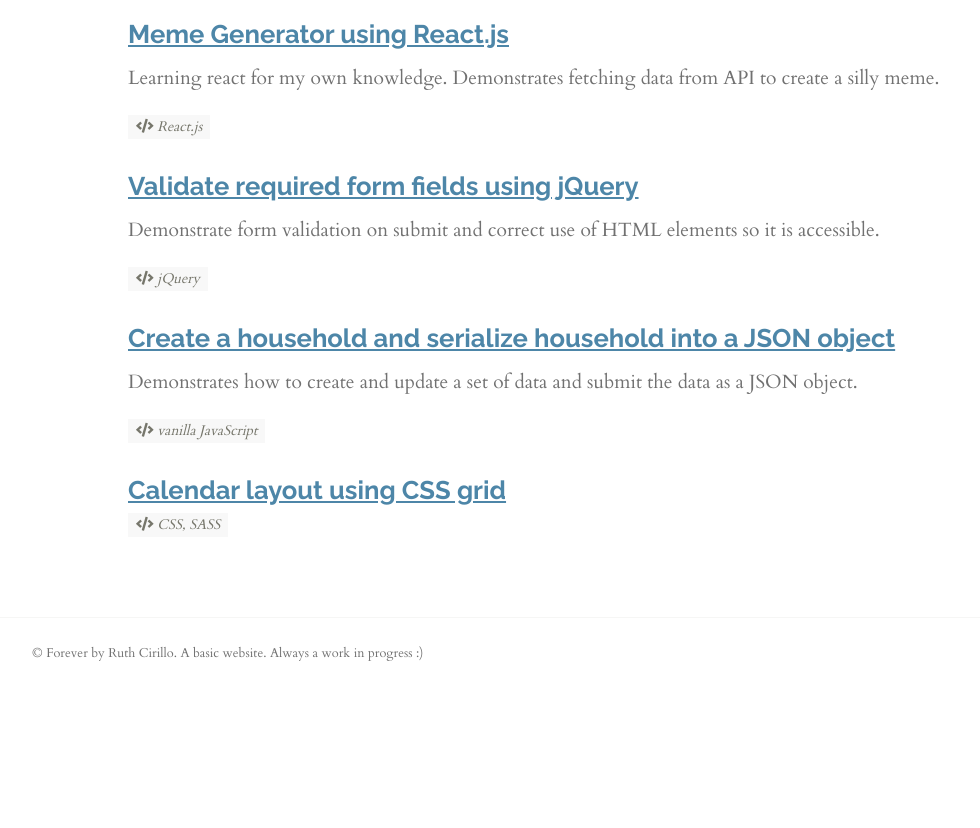
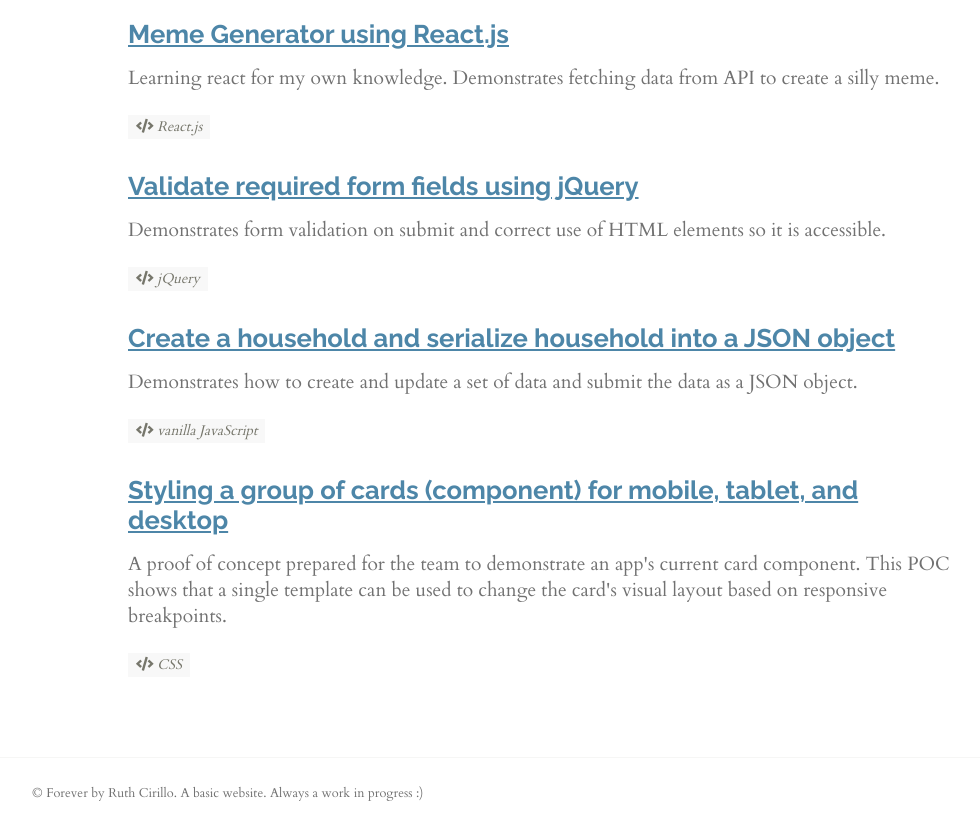
Before and after one commit to bbruthbar/bbruthbar.github.io, a plain HTML site: page index.html in a window 1280 px wide. Shown: the part 1447-2275 px from the top of the page, without its empty margins (96-1076 px from the left). Before the commit the page ends 2135 px from the top, so only its background shows below. Drawn offline with Linux system fonts and the light colour scheme.

Commit message:
Update links

```diff
--- a/index.html
+++ b/index.html
@@ -179,7 +179,7 @@
               >Validate required form fields using jQuery</a
             >
           </h3>
-          <p>Demonstrate form validation on submit and correct use of HTML elements so it is accessible.</p>
+          <p>Demonstrates form validation on submit and correct use of HTML elements so it is accessible.</p>
           <span class="tags"><i class="fas fa-code"></i> jQuery</span>
         </div>
         <div class="content__block">
@@ -200,13 +200,14 @@
         <div class="content__block">
           <h3>
             <a
-              href="https://codepen.io/bbruthbar/full/oPLKZQ"
+              href="https://codepen.io/bbruthbar/pen/vYKEgxe"
               target="_blank"
               title="(opens in new window)"
-              >Calendar layout using CSS grid</a
+              >Styling a group of cards (component) for mobile, tablet, and desktop</a
             >
           </h3>
-          <span class="tags"><i class="fas fa-code"></i> CSS, SASS</span>
+          <p>A proof of concept prepared for the team to demonstrate an app's current card component. This POC shows that a single template can be used to change the card's visual layout based on responsive breakpoints. </p>
+          <span class="tags"><i class="fas fa-code"></i> CSS</span>
         </div>
 
 
```
